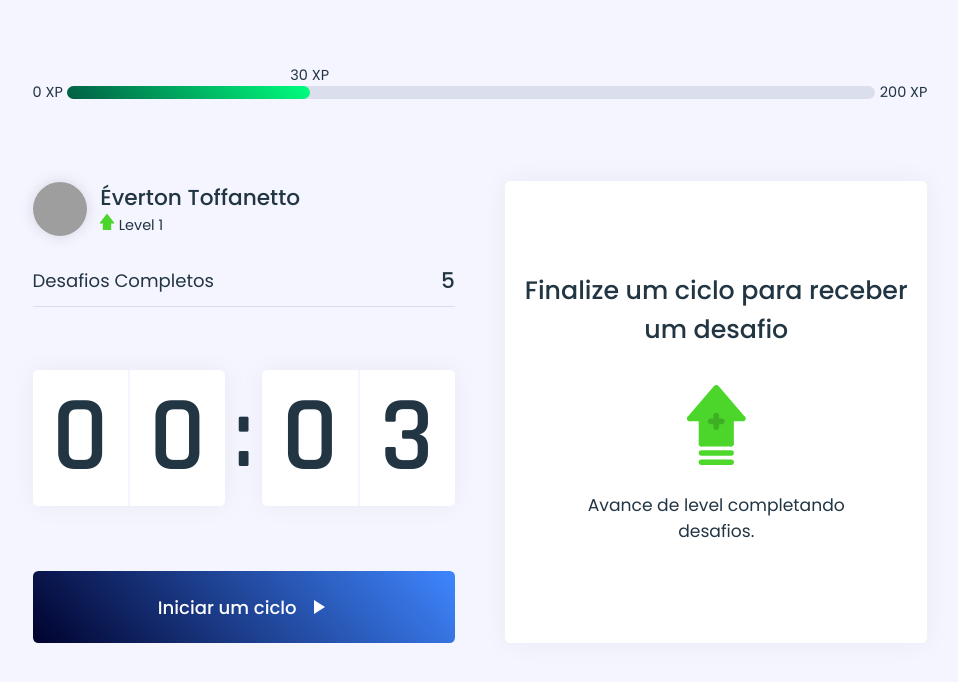
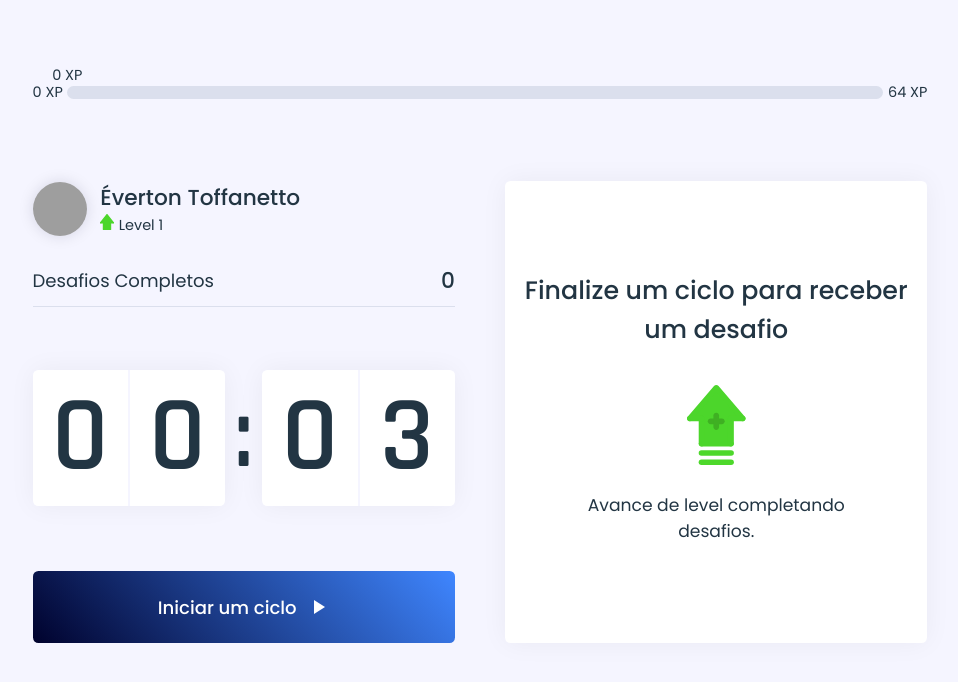
Before and after one commit to everton-dgn/pomodoro-react, a React (Create React App) app: page / in a window 1280 px wide. Shown: the top 682 px of the page, without its empty margins (160-1118 px from the left). Built offline with nearby package versions, Linux system fonts and the light colour scheme; grey boxes are pictures that could not be loaded.

Commit message:
:triangular_flag_on_post: barra de progresso e pontos dinamicamentes modificados

```diff
--- a/src/components/CompleteChallenges/index.tsx
+++ b/src/components/CompleteChallenges/index.tsx
@@ -1,10 +1,14 @@
 import * as S from 'components/CompleteChallenges/styles'
+import { useContext } from 'react'
+import { ChallengesContext } from 'contexts/ChallengesContext'
 
 export const CompleteChallenges = () => {
+  const { challengesCompleted } = useContext(ChallengesContext)
+
   return (
     <S.ChallengesContainer>
       <p>Desafios Completos</p>
-      <span>5</span>
+      <span>{challengesCompleted}</span>
     </S.ChallengesContainer>
   )
 }
--- a/src/components/ExperienceBar/index.tsx
+++ b/src/components/ExperienceBar/index.tsx
@@ -1,16 +1,26 @@
-import React from 'react'
+import React, { useContext } from 'react'
 import * as S from 'components/ExperienceBar/styles'
+import { ChallengesContext } from 'contexts/ChallengesContext'
 
 export const ExperienceBar = () => {
+  const { currentExperience, experienceToNextLevel } = useContext(
+    ChallengesContext
+  )
+
+  const percentToNextLevel =
+    Math.round(currentExperience * 100) / experienceToNextLevel
+
   return (
     <>
       <S.ContainerMain as="header">
         <span>0 XP</span>
         <S.BarGrey>
-          <S.BarGreen percent={30} />
-          <S.CurrentExperience percent={30}>30 XP</S.CurrentExperience>
+          <S.BarGreen percent={percentToNextLevel} />
+          <S.CurrentExperience percent={percentToNextLevel}>
+            {currentExperience} XP
+          </S.CurrentExperience>
         </S.BarGrey>
-        <span>200 XP</span>
+        <span>{experienceToNextLevel} XP</span>
       </S.ContainerMain>
     </>
   )
--- a/src/contexts/ChallengesContext.tsx
+++ b/src/contexts/ChallengesContext.tsx
@@ -12,8 +12,9 @@ interface ChallengeContextData {
   setLevel: React.Dispatch<React.SetStateAction<number>>
   currentExperience: number
   setCurrentExperience: React.Dispatch<React.SetStateAction<number>>
-  challengesComputed: number
-  setChallengesComputed: React.Dispatch<React.SetStateAction<number>>
+  challengesCompleted: number
+  experienceToNextLevel: number
+  setChallengesCompleted: React.Dispatch<React.SetStateAction<number>>
   levelUp: () => void
   startNewChallenge: () => void
   resetChallenge: () => void
@@ -29,8 +30,10 @@ export const ChallengesContext = createContext({} as ChallengeContextData)
 export const ChallengesProvider = ({ children }: ChallengesProviderProps) => {
   const [level, setLevel] = useState(1)
   const [currentExperience, setCurrentExperience] = useState(0)
-  const [challengesComputed, setChallengesComputed] = useState(0)
+  const [challengesCompleted, setChallengesCompleted] = useState(0)
   const [activeChallenge, setActiveChallenge] = useState<object | null>(null)
+
+  const experienceToNextLevel = Math.pow((level + 1) * 4, 2)
 
   const levelUp = () => {
     setLevel(level + 1)
@@ -53,12 +56,13 @@ export const ChallengesProvider = ({ children }: ChallengesProviderProps) => {
         setLevel,
         currentExperience,
         setCurrentExperience,
-        challengesComputed,
-        setChallengesComputed,
+        challengesCompleted,
+        setChallengesCompleted,
         levelUp,
         startNewChallenge,
         activeChallenge,
-        resetChallenge
+        resetChallenge,
+        experienceToNextLevel
       }}
     >
       {children}
```
